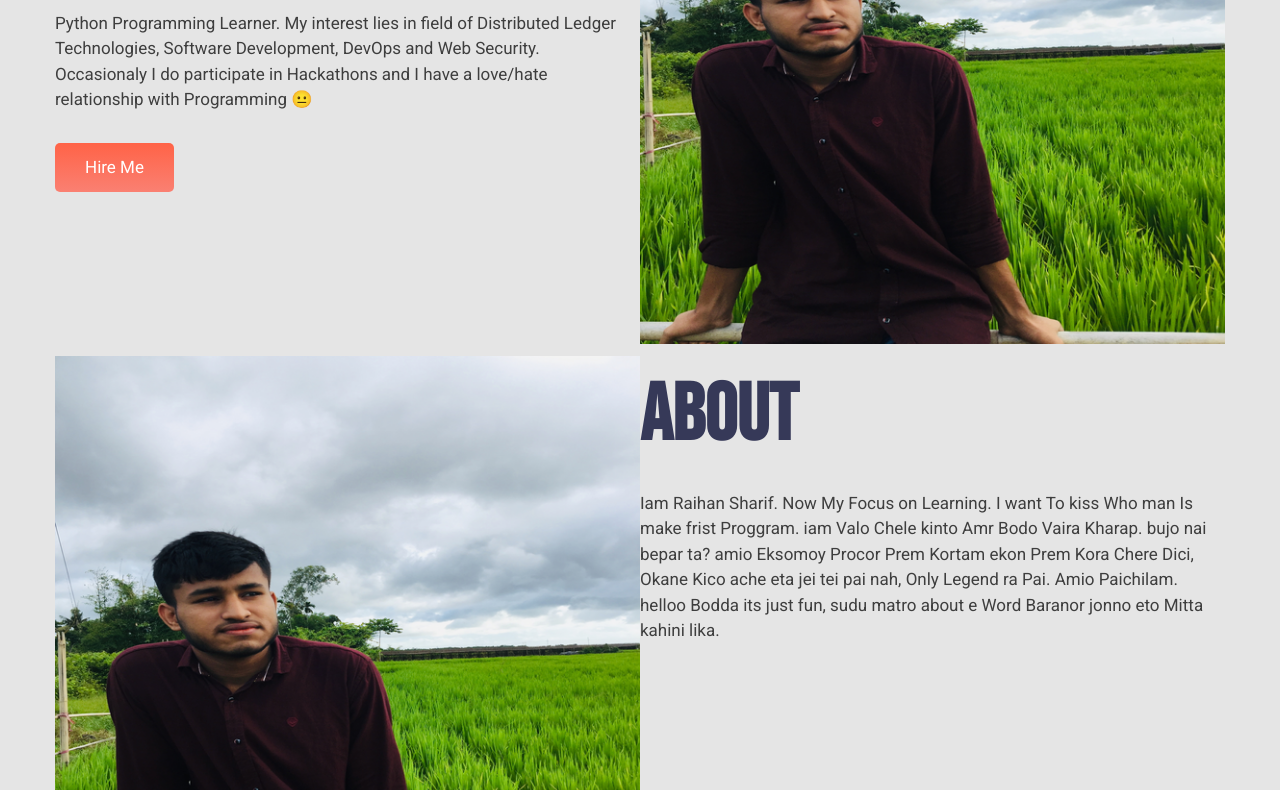
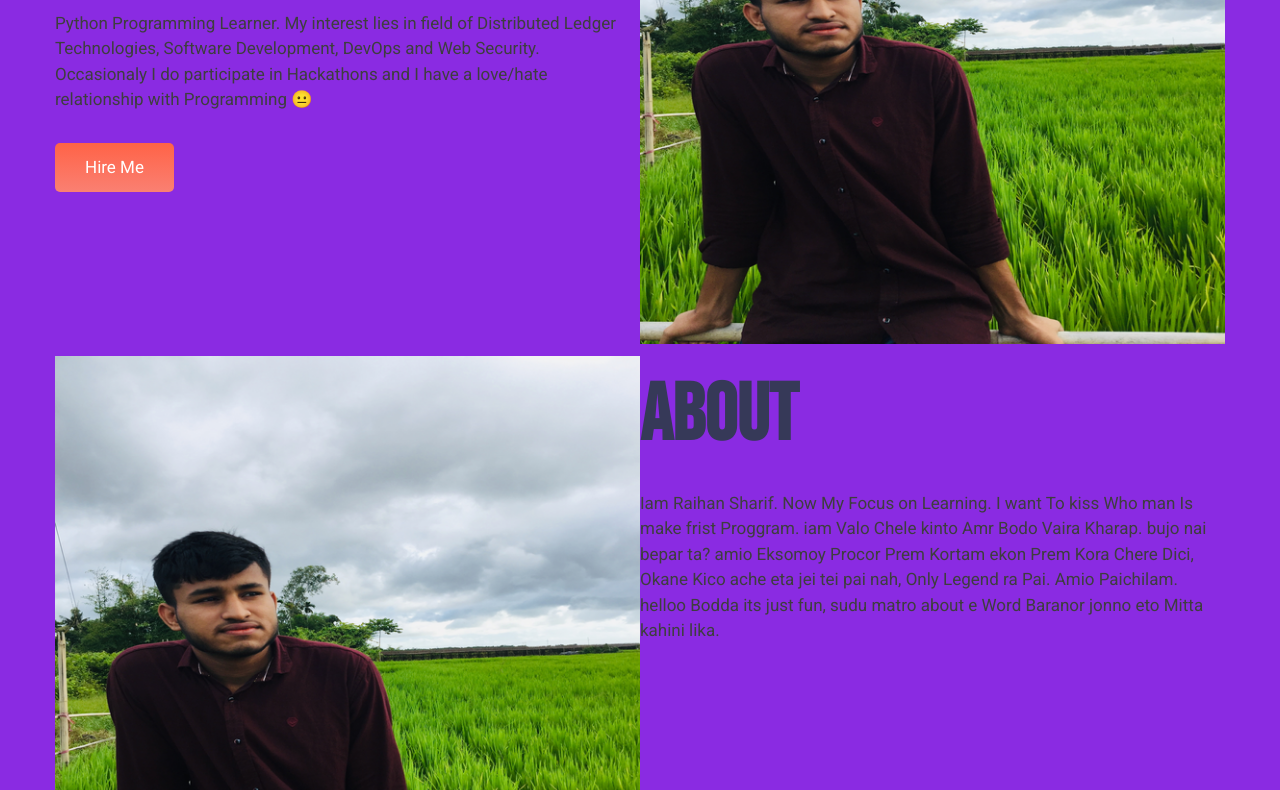
Before and after one commit to Rihanulislam/personal-portfollio, a plain HTML site: page index.html in a window 1280 px wide. Shown: the part 400-1190 px from the top of the page. Drawn offline with Linux system fonts and the light colour scheme.

Commit message:
css bg changed

```diff
--- a/style.css
+++ b/style.css
@@ -11,7 +11,7 @@ body {
     font-family: 'Roboto', sans-serif;
     font-size: 17px;
     line-height: 1.5;
-    background: #e5e5e5;
+    background:blueviolet;
 }
 .fullwidth {
     display: block;
```
